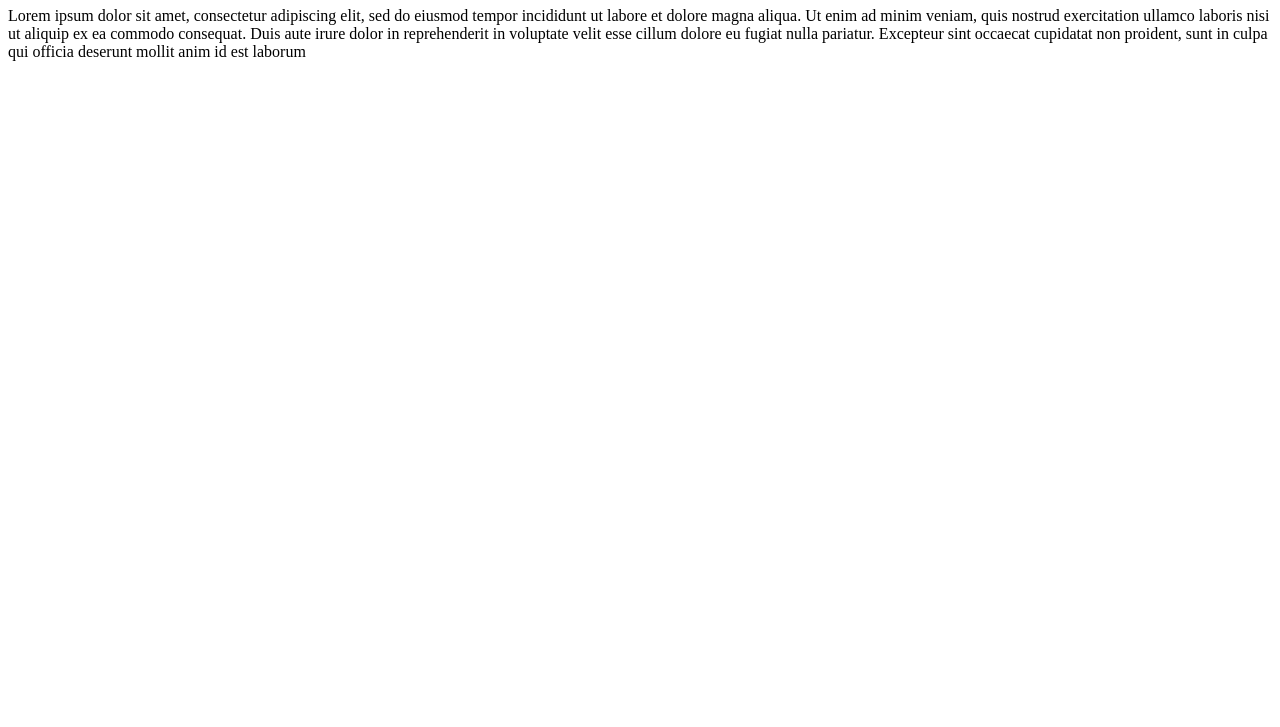
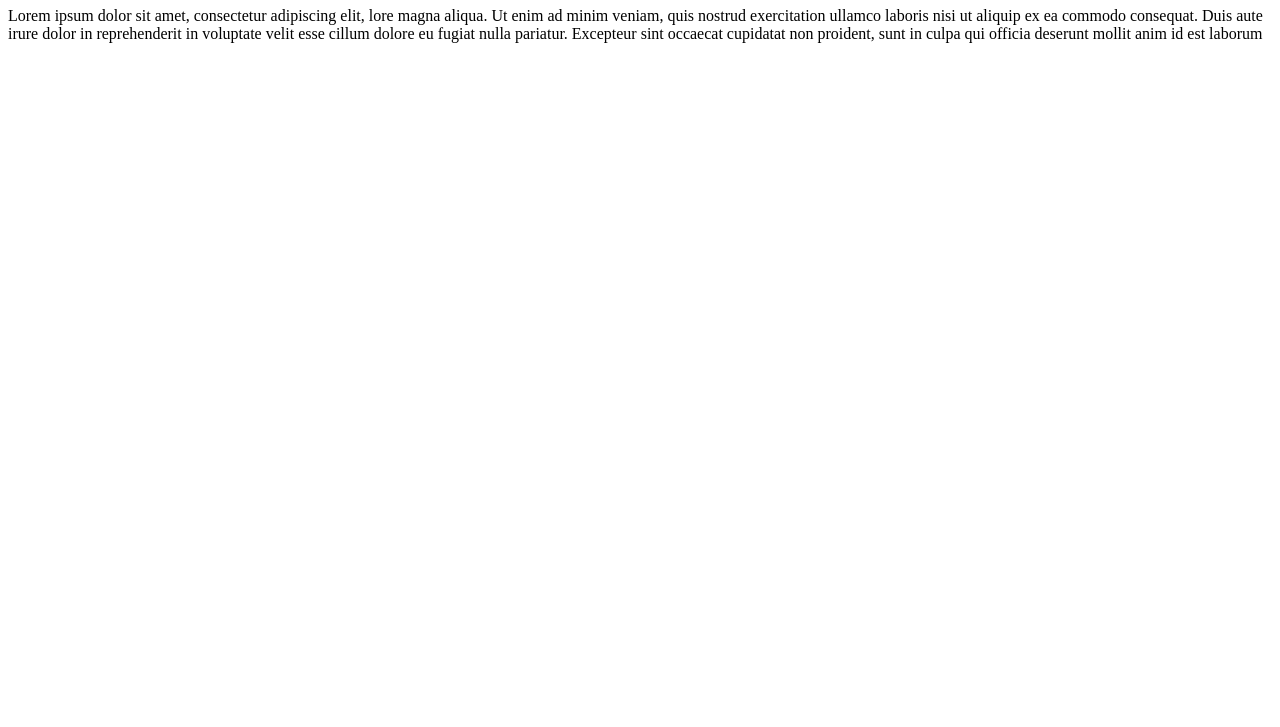
Before and after one commit to evipurwati/talentdev, a plain HTML site: page index.html in a window 1280 px wide. Shown: the part 73-800 px from the top of the page. Drawn offline with Linux system fonts and the light colour scheme.

Commit message:
update index.html

```diff
--- a/index.html
+++ b/index.html
@@ -8,6 +8,6 @@
 </head>
 <body>
     <h1>INDEX</h1>
-    <p>Lorem ipsum dolor sit amet, consectetur adipiscing elit, sed do eiusmod tempor incididunt ut labore et dolore magna aliqua. Ut enim ad minim veniam, quis nostrud exercitation ullamco laboris nisi ut aliquip ex ea commodo consequat. Duis aute irure dolor in reprehenderit in voluptate velit esse cillum dolore eu fugiat nulla pariatur. Excepteur sint occaecat cupidatat non proident, sunt in culpa qui officia deserunt mollit anim id est laborum</p>
+    <p>Lorem ipsum dolor sit amet, consectetur adipiscing elit, lore magna aliqua. Ut enim ad minim veniam, quis nostrud exercitation ullamco laboris nisi ut aliquip ex ea commodo consequat. Duis aute irure dolor in reprehenderit in voluptate velit esse cillum dolore eu fugiat nulla pariatur. Excepteur sint occaecat cupidatat non proident, sunt in culpa qui officia deserunt mollit anim id est laborum</p>
 </body>
 </html>
```
